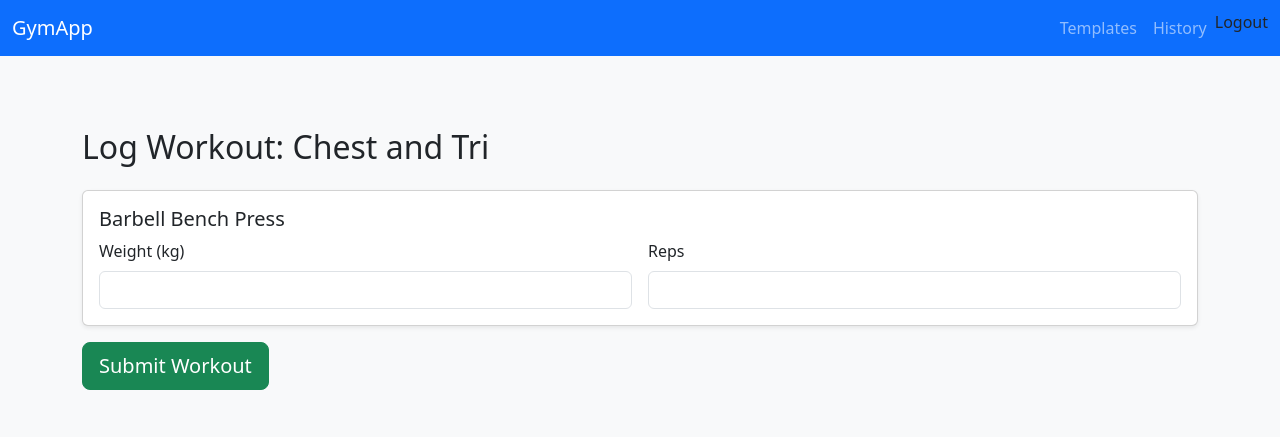
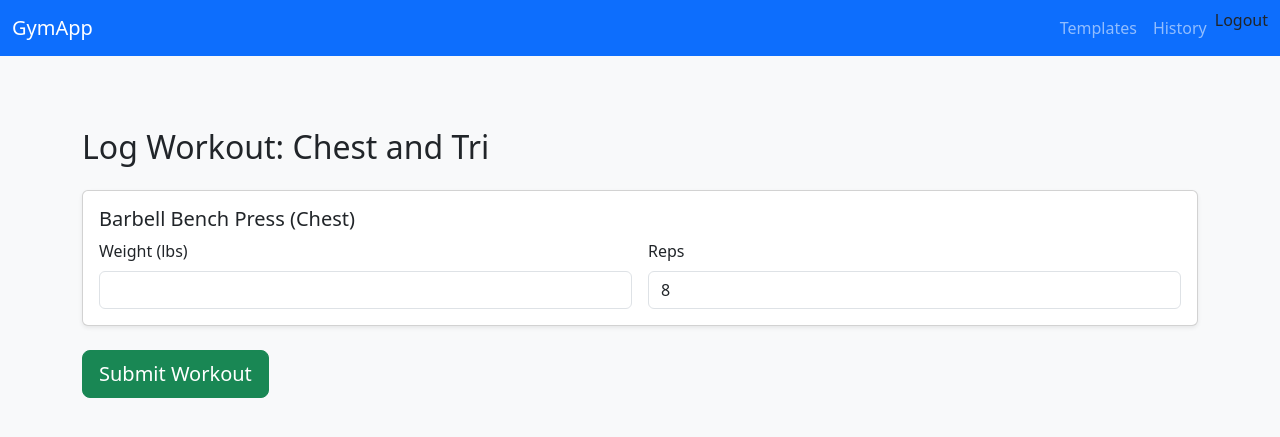
Before and after one commit to CNeiheisel/gymApp, a Django app: template workouts/templates/workouts/log_workout.html in a window 1280 px wide. Shown: the top 437 px of the page. Run offline with Django 5.2, Linux system fonts and the light colour scheme; the template is opened without the code that fills it: values that come from a table or form of the project are taken from there, others are empty; data comes from the database, SQL or seed files in the repository.

Commit message:
Update log_workout.html

```diff
--- a/workouts/templates/workouts/log_workout.html
+++ b/workouts/templates/workouts/log_workout.html
@@ -9,16 +9,17 @@
 
 <nav class="navbar navbar-expand-lg navbar-dark bg-primary mb-4">
     <div class="container-fluid">
-        <a class="navbar-brand" href="/">GymApp</a>
+        <a class="navbar-brand" href="{% url 'home' %}">GymApp</a>
         <div class="collapse navbar-collapse">
             <ul class="navbar-nav ms-auto">
                 <li class="nav-item"><a class="nav-link" href="{% url 'templates' %}">Templates</a></li>
                 <li class="nav-item"><a class="nav-link" href="{% url 'history' %}">History</a></li>
-                <form action="{% url 'logout' %}" method="post" style="display:inline;">
-                {% csrf_token %}
-                <button type="submit" class="nav-link btn btn-link" style="display:inline; padding:0; color:inherit; text-decoration:none;">Logout</button>
-                </form>
-
+                <li class="nav-item">
+                    <form action="{% url 'logout' %}" method="post" style="display:inline;">
+                        {% csrf_token %}
+                        <button type="submit" class="nav-link btn btn-link" style="padding:0; color:inherit; text-decoration:none;">Logout</button>
+                    </form>
+                </li>
             </ul>
         </div>
     </div>
@@ -32,25 +33,21 @@
         {% for te in template.exercises.all %}
             <div class="card mb-3 shadow-sm">
                 <div class="card-body">
-                    <h5 class="card-title">{{ te.exercise.name }}</h5>
+                    <h5 class="card-title">{{ te.exercise.name }} ({{ te.exercise.muscle_group }})</h5>
                     <div class="row g-3">
                         <div class="col-md-6">
-                            <label for="weight_{{ te.id }}" class="form-label">Weight (kg)</label>
+                            <label for="weight_{{ te.id }}" class="form-label">Weight (lbs)</label>
                             <input type="number" step="0.1" class="form-control" name="weight_{{ te.id }}" id="weight_{{ te.id }}" required>
                         </div>
                         <div class="col-md-6">
                             <label for="reps_{{ te.id }}" class="form-label">Reps</label>
-                            <input type="number" class="form-control" name="reps_{{ te.id }}" id="reps_{{ te.id }}" required>
+                            <input type="number" class="form-control" name="reps_{{ te.id }}" id="reps_{{ te.id }}" value="{{ te.reps }}" required>
                         </div>
                     </div>
                 </div>
             </div>
         {% endfor %}
 
-        <button type="submit" class="btn btn-success btn-lg">Submit Workout</button>
-    </form>
-</div>
-
-<script src="https://cdn.jsdelivr.net/npm/bootstrap@5.3.3/dist/js/bootstrap.bundle.min.js"></script>
-</body>
-</html>
+        <div class="mt-4 d-flex gap-2">
+            <button type="submit" class="btn btn-success btn-lg">Submit Workout</button>
+            <a href="{% url 'templates' %
```
